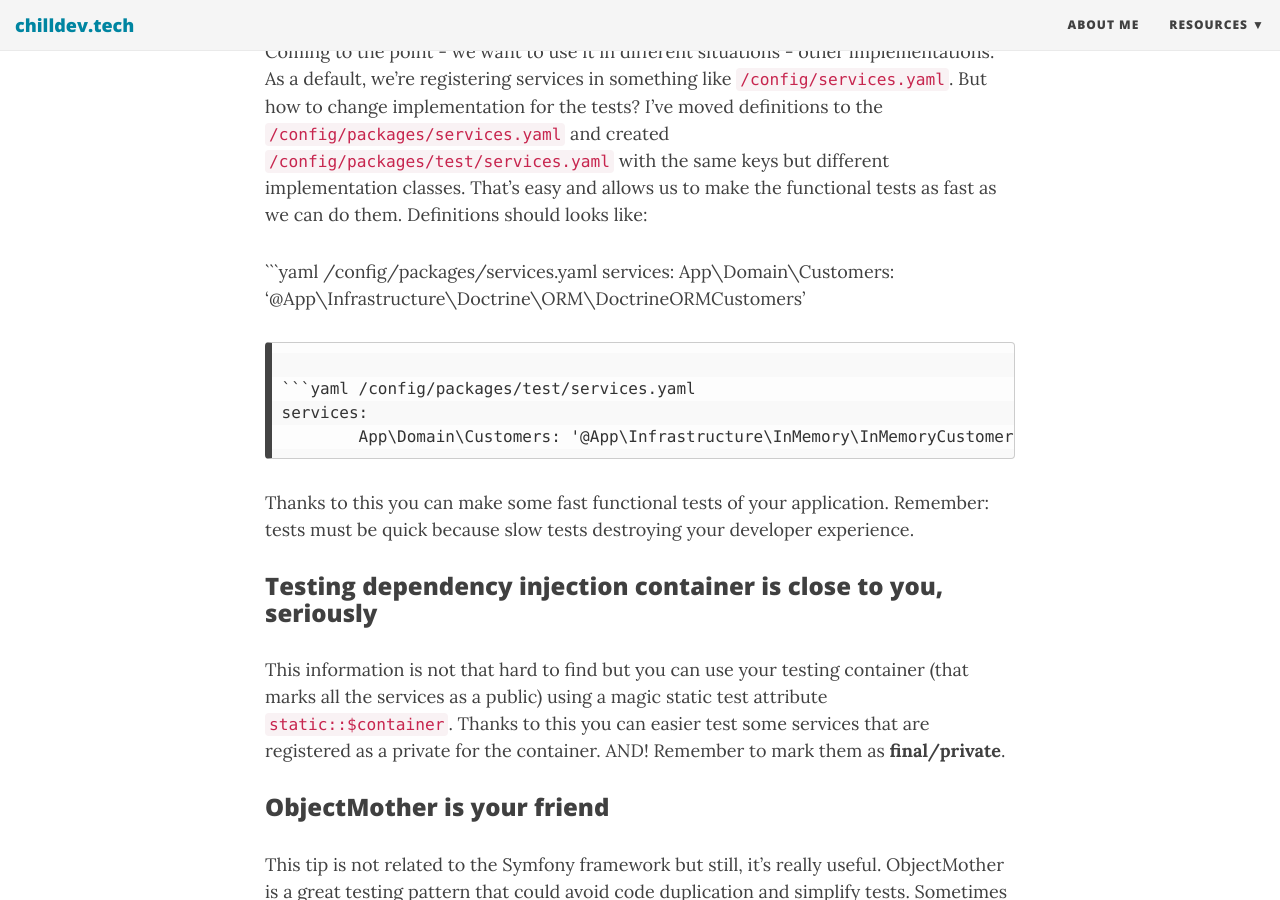
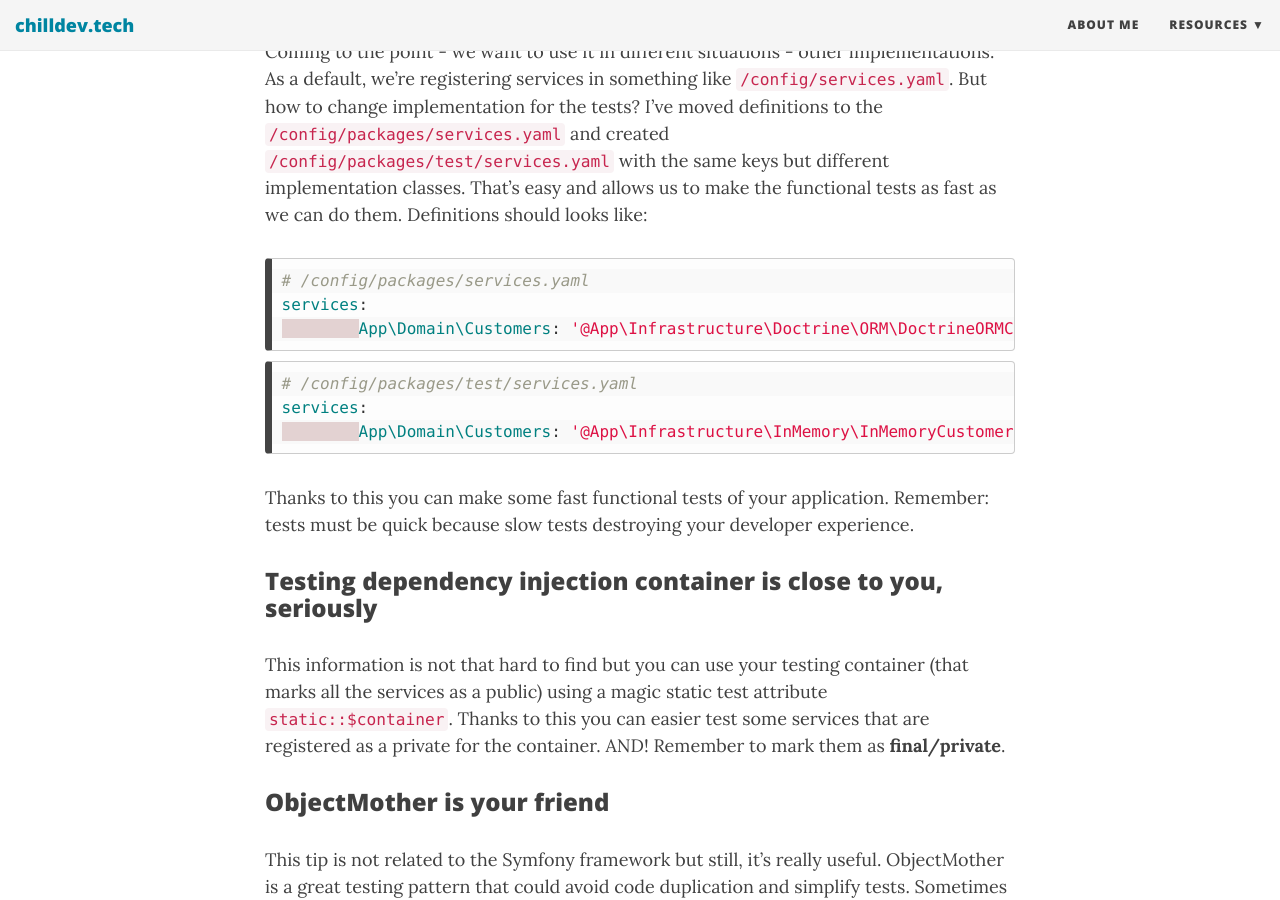
Before and after one commit to patrykwozinski/patrykwozinski.github.io, a Jekyll site: the page built from _posts/2020-08-26-three-simple-testing-tricks-using-php-and-symfony.md, in a window 1280 px wide and 900 px high, scrolled down 1816 px. Built offline with Jekyll 4.4.1, drawn with Linux system fonts in a browser that asks for light colours; nearby versions of some CDN libraries; comment, search, counter and statistics services are not loaded.

Commit message:
fixed yamls

````diff
--- a/_posts/2020-08-26-three-simple-testing-tricks-using-php-and-symfony.md
+++ b/_posts/2020-08-26-three-simple-testing-tricks-using-php-and-symfony.md
@@ -53,12 +53,14 @@ As you may know or now - functional tests are not using third party adapters. Th
 Coming to the point - we want to use it in different situations - other implementations. As a default, we’re registering services in something like `/config/services.yaml`. But how to change implementation for the tests? I’ve moved definitions to the `/config/packages/services.yaml` and created `/config/packages/test/services.yaml` with the same keys but different implementation classes. That’s easy and allows us to make the functional tests as fast as we can do them.
 Definitions should looks like:
 
-```yaml /config/packages/services.yaml
+```yaml
+# /config/packages/services.yaml
 services:
 	App\Domain\Customers: '@App\Infrastructure\Doctrine\ORM\DoctrineORMCustomers'
 ```
 
-```yaml /config/packages/test/services.yaml
+```yaml
+# /config/packages/test/services.yaml
 services:
 	App\Domain\Customers: '@App\Infrastructure\InMemory\InMemoryCustomers'
 ```
````
